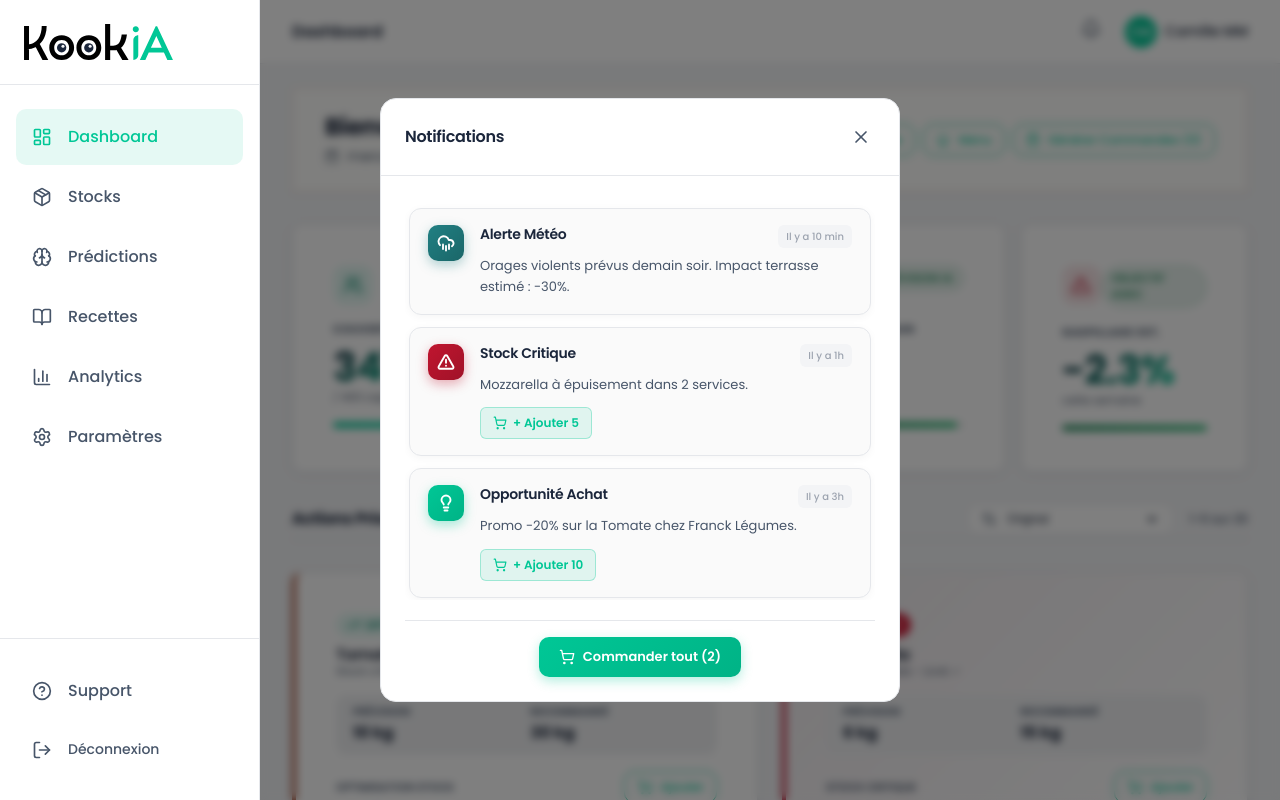
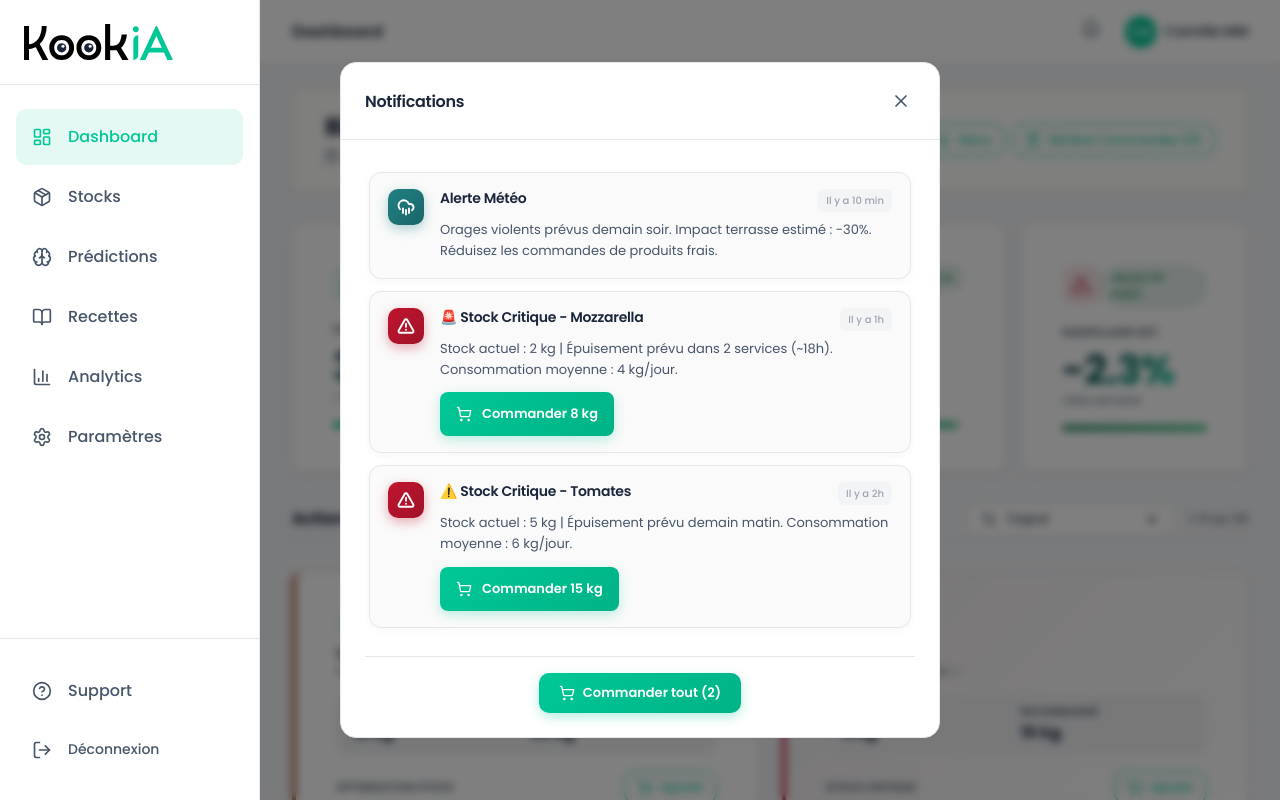
Before and after one commit to JeremDevX/FoodAi, a React (Vite) app in the folder PredictiveAi/mvp-V1/foodai-mvp/: page / in a window 1280 px wide. Both pictures are taken after a click on the button 1091 px from the left and 31 px from the top of the page. Built offline with nearby package versions, Linux system fonts and the light colour scheme.

Commit message:
modif modale notif

```diff
--- a/PredictiveAi/mvp-V1/foodai-mvp/src/components/common/Modal.css
+++ b/PredictiveAi/mvp-V1/foodai-mvp/src/components/common/Modal.css
@@ -27,7 +27,7 @@
   width: 420px;
 }
 .modal-md {
-  width: 520px;
+  width: 600px;
 }
 .modal-lg {
   width: 800px;
--- a/PredictiveAi/mvp-V1/foodai-mvp/src/components/layout/Notifications.tsx
+++ b/PredictiveAi/mvp-V1/foodai-mvp/src/components/layout/Notifications.tsx
@@ -28,6 +28,8 @@ interface Notification {
   productName?: string;
   suggestedQuantity?: number;
   unit?: string;
+  currentStock?: number;
+  estimatedRunout?: string;
 }
 
 const MOCK_NOTIFICATIONS: Notification[] = [
@@ -36,7 +38,7 @@ const MOCK_NOTIFICATIONS: Notification[] = [
     type: "alert",
     title: "Alerte Météo",
     message:
-      "Orages violents prévus demain soir. Impact terrasse estimé : -30%.",
+      "Orages violents prévus demain soir. Impact terrasse estimé : -30%. Réduisez les commandes de produits frais.",
     time: "Il y a 10 min",
     read: false,
     actionable: false,
@@ -44,28 +46,34 @@ const MOCK_NOTIFICATIONS: Notification[] = [
   {
     id: "n2",
     type: "warning",
-    title: "Stock Critique",
-    message: "Mozzarella à épuisement dans 2 services.",
+    title: "🚨 Stock Critique - Mozzarella",
+    message:
+      "Stock actuel : 2 kg | Épuisement prévu dans 2 services (~18h). Consommation moyenne : 4 kg/jour.",
     time: "Il y a 1h",
     read: false,
     actionable: true,
     productId: "p2",
     productName: "Mozzarella di Bufala",
-    suggestedQuantity: 5,
+    suggestedQuantity: 8,
     unit: "kg",
+    currentStock: 2,
+    estimatedRunout: "2 services",
   },
   {
     id: "n3",
-    type: "info",
-    title: "Opportunité Achat",
-    message: "Promo -20% sur la Tomate chez Franck Légumes.",
-    time: "Il y a 3h",
+    type: "warning",
+    title: "⚠️ Stock Critique - Tomates",
+    message:
+      "Stock actuel : 5 kg | Épuisement prévu demain matin. Consommation moyenne : 6 kg/jour.",
+    time: "Il y a 2h",
     read: false,
     actionable: true,
     productId: "p1",
     productName: "Tomates San Marzano",
-    suggestedQuantity: 10,
+    suggestedQuantity: 15,
     unit: "kg",
+    currentStock: 5,
+    estimatedRunout: "demain matin",
   },
 ];
 
@@ -274,7 +282,7 @@ const Notifications: React.FC = () => {
       >
         <div
           style={{
-            maxHeight: "400px",
+            maxHeight: "65vh",
             overflowY: "auto",
             padding: "8px 4px",
           }}
@@ -388,32 +396,37 @@ const Notifications: React.FC = () => {
                               style={{
                                 display: "inline-flex",
                                 alignItems: "center",
-                                gap: "6px",
-                                fontSize: "12px",
+                                gap: "8px",
+                                fontSize: "13px",
                                 color: "var(--color-optimal, #228b5b)",
-                                fontWeight: 500,
+                                fontWeight: 600,
+                                background: "rgba(34, 139, 91, 0.08)",
+                                padding: "10px 14px",
+                                borderRadius: "8px",
                               }}
                             >
-                              <Check size={14} />
-                              Ajouté au panier
+                              <Check size={16} />✓ {notif.suggestedQuantity}{" "}
+                              {notif.unit} ajoutés au panier
                             </div>
                           ) : processingId === notif.id ? (
                             <div
                               style={{
                                 display: "inline-flex",
                                 alignItems: "center",
-                                gap: "6px",
-                                fontSize: "12px",
+                                gap: "8px",
+                                fontSize: "13px",
                                 color: "var(--color-primary, #00c796)",
-                                fontWeight: 500,
+                                fontWeight: 600,
+                                background: "rgba(0, 199, 150, 0.08)",
+                                padding: "10px 14px",
+                                borderRadius: "8px",
                               }}
                             >
                               <Loader2
-                                size={14}
-                                className="animate-spin"
+                                size={16}
                                 style={{ animation: "spin 1s linear infinite" }}
                               />
-                              Ajout en cours...
+                              Ajout de {notif.suggestedQuantity} {notif.unit}...
                             </div>
                           ) : (
                             <button
@@ -422,30 +435,38 @@ const Notifications: React.FC = () => {
                                 handleAddToCart(notif);
                               }}
                               style={{
-                                display: "inline-flex",
+                                display: "flex",
                                 alignItems: "center",
-                                gap: "6px",
-                                fontSize: "12px",
+                                gap: "10px",
+                                fontSize: "13px",
                                 fontWeight: 600,
-                                color: "var(--color-primary, #00c796)",
-                                background: "rgba(0, 199, 150, 0.1)",
-                                border: "1px solid rgba(0, 199, 150, 0.3)",
-                                padding: "6px 12px",
-                                borderRadius: "6px",
+                                color: "white",
+                                background:
+                                  "linear-gradient(135deg, var(--color-primary, #00c796) 0%, #00b386 100%)",
+                                border: "none",
+                                padding: "12px 16px",
+                                borderRadius: "8px",
                                 cursor: "pointer",
                                 transition: "all 0.2s ease",
+                                boxShadow: "0 4px 12px rgba(0, 199, 150, 0.25)",
                               }}
                               onMouseEnter={(e) => {
-                                e.currentTarget.style.background =
-                                  "rgba(0, 199, 150, 0.2)";
+                                e.currentTarget.style.transform =
+                                  "translateY(-1px)";
+                                e.currentTarget.style.boxShadow =
+                                  "0 6px 16px rgba(0, 199, 150, 0.35)";
                               }}
                               onMouseLeave={(e) => {
-                                e.currentTarget.style.background =
-                                  "rgba(0, 199, 150, 0.1)";
+                                e.currentTarget.style.transform =
+                                  "translateY(0)";
+                                e.currentTarget.style.boxShadow =
+                                  "0 4px 12px rgba(0, 199, 150, 0.25)";
                               }}
                             >
-                              <ShoppingCart size={14} />+ Ajouter{" "}
-                              {notif.suggestedQuantity}
+                              <ShoppingCart size={16} />
+                              <span>
+                                Commander {notif.suggestedQuantity} {notif.unit}
+                              </span>
                             </button>
                           )}
                         </div>
--- a/PredictiveAi/mvp-V1/foodai-mvp/src/styles/index.css
+++ b/PredictiveAi/mvp-V1/foodai-mvp/src/styles/index.css
@@ -11,7 +11,7 @@
 
   /* Colors - Secondary (Teal for accents) */
   --color-teal: #218083;
-  --color-teal-light: rgba(33, 128, 141, 0.1);
+  --color-teal-light: #21808d1a;
 
   /* Colors - Status */
   --color-urgent: #c0152f;
```
